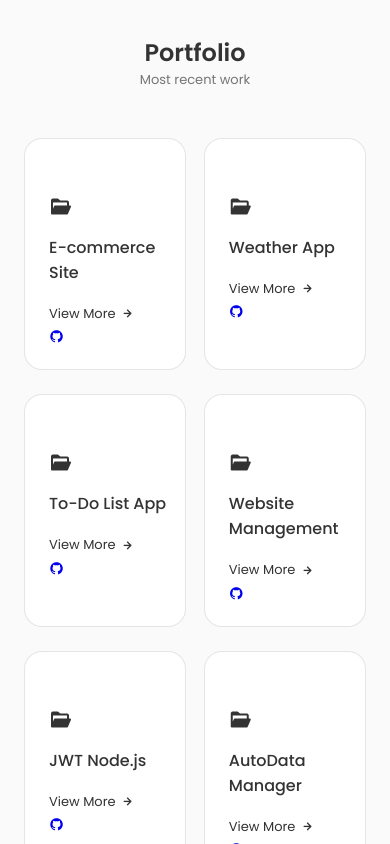
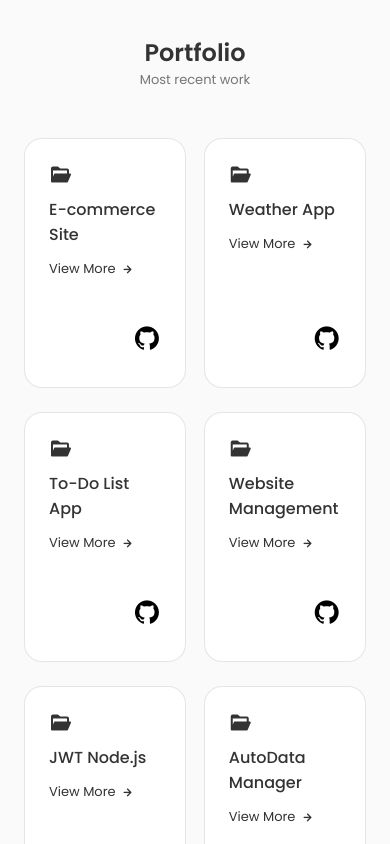
Before and after one commit to achraftes/Portfolio-website, a React (Vite) app: page / in a window 390 px wide. Shown: the part 3740-4584 px from the top of the page. Built offline with nearby package versions, Linux system fonts and the light colour scheme.

Commit message:
add  stayel  for  portfolio

```diff
--- a/src/components/portfolio/portfolio.css
+++ b/src/components/portfolio/portfolio.css
@@ -1,72 +1,100 @@
+/* Portfolio container */
 .portfolio__container {
     display: grid;
     grid-template-columns: repeat(3, 300px);
     justify-content: center;
-    column-gap: 1.10rem;
+    column-gap: 1.1rem;
 }
 
+/* Card */
 .portfolio__content {
     position: relative;
-    border: 1px solid rgba(0, 0, 0, 0.1);
+    border: 1px solid rgba(0,0,0,0.1);
     background-color: var(--container-color);
-    padding: 6rem 0 2rem 2.5rem;
+    padding: 2rem;
     border-radius: 18px;
+
+    display: flex;
+    flex-direction: column;
+    justify-content: space-between;
+    min-height: 250px;
+}
+
+/* Data top */
+.portfolio__data {
+    display: flex;
+    flex-direction: column;
+    gap: 10px;
 }
 
 .portfolio__icon {
-    display: block;
     font-size: 2rem;
     color: var(--title-color);
-    margin-bottom: var(--mb-1);
 }
 
 .portfolio__title {
     font-size: var(--h3-font-size);
-    margin-bottom: var(--mb-1);
     font-weight: var(--font-medium);
 }
 
+/* Button */
 .portfolio__button {
     color: var(--title-color);
     font-size: var(--small-font-size);
     display: inline-flex;
     align-items: center;
-    column-gap: 0.25rem;
+    gap: 4px;
     cursor: pointer;
 }
 
 .portfolio__button-icon {
     font-size: 1rem;
+    transition: .3s;
+}
+
+.portfolio__button:hover .portfolio__button-icon {
+    transform: translateX(5px);
+}
+
+/* Footer bottom */
+.portfolio__footer {
+    display: flex;
+    justify-content: flex-end;
+    margin-top: 20px;
+}
+
+/* GitHub icon */
+.portfolio__github {
+    font-size: 1.8rem;
+    color: black;
     transition: 0.3s;
 }
 
-.portfolio__button:hover .portfolio__button-icon {
-    transform: translateX(0.25rem);
+.portfolio__github:hover {
+    transform: scale(1.1);
 }
 
+/* Modal */
 .portfolio__modal {
     position: fixed;
     top: 0;
     left: 0;
     right: 0;
     bottom: 0;
-    background-color: rgba(0, 0, 0, 0.5);
-    z-index: var(--z-modal);
+    background: rgba(0,0,0,0.5);
     display: flex;
     justify-content: center;
     align-items: center;
-    padding: 0 1rem;
     opacity: 0;
     visibility: hidden;
-    transition: 0.3s;
+    transition: .3s;
 }
 
 .portfolio__modal-content {
     width: 500px;
-    position: relative;
-    background-color: var(--container-color);
-    padding: 4.5rem 2.5rem 2.5rem;
-    border-radius: 1.5rem;
+    background: white;
+    padding: 2.5rem;
+    border-radius: 1rem;
 }
 
 .portfolio__modal-close {
@@ -74,46 +102,20 @@
     top: 1.5rem;
     right: 1.5rem;
     font-size: 1.5rem;
-    color: var(--title-color);
     cursor: pointer;
-}
-
-.portfolio__modal-title {
-    text-align: center;
-}
-.portfolio__modal-description {
-    text-align: left;
 }
 
 .portfolio__modal-title {
     font-size: var(--h3-font-size);
     font-weight: var(--font-medium);
     margin-bottom: var(--mb-1);
+    text-align: center;
 }
 
 .portfolio__modal-description {
     font-size: var(--small-font-size);
-    padding: 0 3.5rem;
-    margin-bottom: var(--mb-2);
-}
-
-.portfolio__modal-services {
-    row-gap: 1.75rem;
-}
-
-.portfolio__modal-service {
-    display: flex;
-    align-items: center;
-    column-gap: 0.5rem;
-}
-
-.portfolio__modal-icon {
-    color: var(--title-color);
-    font-size: 1.1rem;
-}
-
-.portfolio__modal-info {
-    font-size: var(--small-font-size);
+    margin-top: 1rem;
+    text-align: left;
 }
 
 .active-modal {
@@ -121,22 +123,19 @@
     visibility: visible;
 }
 
-/*=============== BREAKPOINTS ===============*/
-/* For large devices */
+/* Responsive */
 @media screen and (max-width: 992px) {
     .portfolio__container {
         grid-template-columns: repeat(3, 230px);
     }
-
 }
 
-/* For medium devices */
 @media screen and (max-width: 768px) {
     .portfolio__container {
         grid-template-columns: repeat(2, 1fr);
     }
     .portfolio__content {
-        padding: 3.5rem 0.5rem 1.25rem 1.5rem;
+        padding: 1.5rem;
     }
     .portfolio__icon {
         font-size: 1.5rem;
@@ -145,19 +144,16 @@
 
 @media screen and (max-width: 576px) {
     .portfolio__modal-content {
-        padding: 4.5rem 1.5rem 2.5rem;
+        width: 90%;
+        padding: 2rem;
     }
     .portfolio__modal-description {
-        padding: 1.5rem;
+        padding: 1rem;
     }
 }
 
-/* For small devices */
 @media screen and (max-width: 350px) {
     .portfolio__container {
-        grid-template-columns: max-content;
-    }
-    .portfolio__content {
-        padding-right: 6rem;
+        grid-template-columns: 1fr;
     }
 }
```
